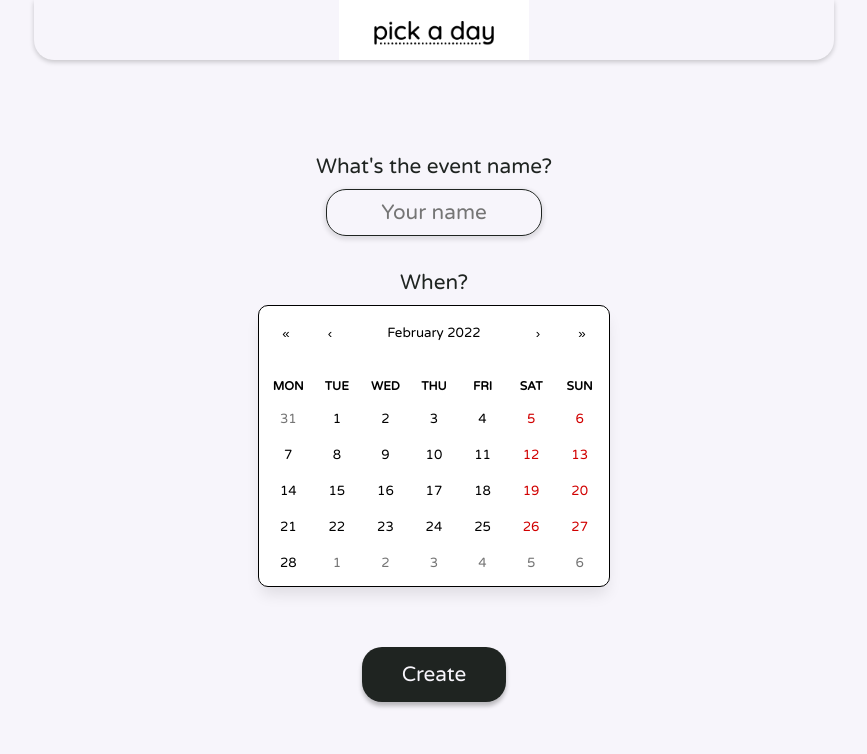
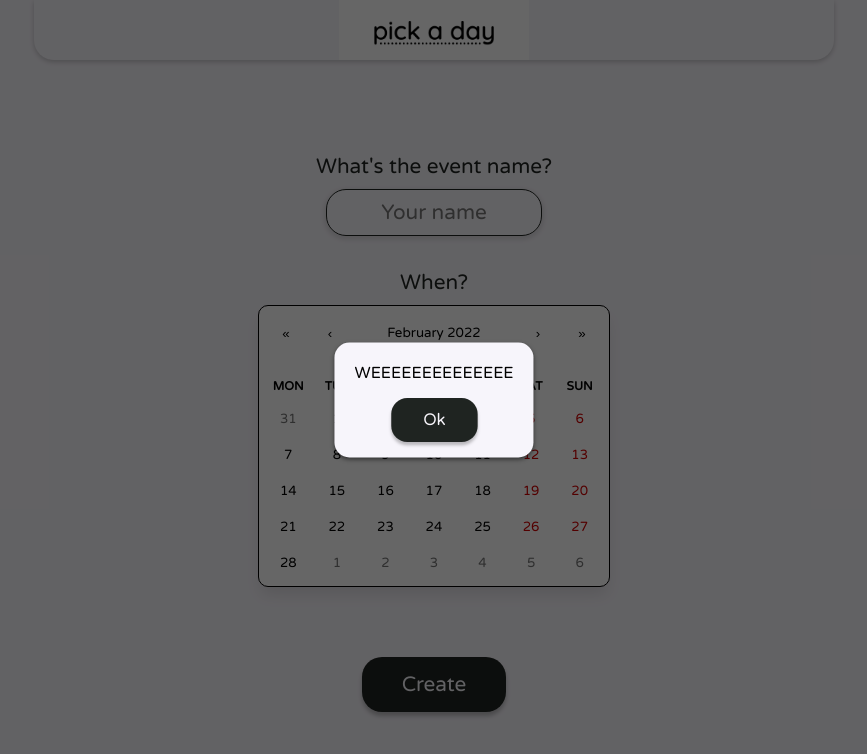
Before and after one commit to giacomoschiavo/pick-a-day, a React (Create React App) app: page /create in a window 1280 px wide. Shown: the top 754 px of the page, without its empty margins (206-1073 px from the left). Built offline with nearby package versions, Linux system fonts and the light colour scheme.

Commit message:
added Popup component

```diff
--- a/src/components/routes/Create.js
+++ b/src/components/routes/Create.js
@@ -9,10 +9,12 @@ import Section from "../container/Section";
 import "../ui/Calendar.css";
 import { dateToFormat } from "../../utils";
 import classes from "./Create.module.css";
+import Popup from "../ui/Popup";
 
 const Create = () => {
   const [eventName, setEventName] = useState("");
   const [eventDays, setEventDays] = useState([]);
+  const [showPopup, setShowPopup] = useState(true);
 
   const navigate = useNavigate();
 
@@ -52,6 +54,7 @@ const Create = () => {
   };
 
   return (
+    <>
       <div className={classes.container}>
         <Section label="What's the event name?">
           <TextInput value={eventName} setValue={setEventName} />
@@ -67,6 +70,10 @@ const Create = () => {
           Create
         </Button>
       </div>
+      {showPopup && (
+        <Popup closePopup={() => setShowPopup(false)}>WEEEEEEEEEEEEEE</Popup>
+      )}
+    </>
   );
 };
 
--- a/src/components/ui/Button.js
+++ b/src/components/ui/Button.js
@@ -17,8 +17,12 @@ const Div = styled.div`
   border-radius: 20px;
 
   &:active {
-    transition-duration: 0.8s;
+    transition: 0.8s;
     box-shadow: inset 0px 0px 10px rgba(0, 0, 0, 0.4);
+  }
+
+  &:hover {
+    box-shadow: none;
   }
 
   ${(props) =>
@@ -34,7 +38,11 @@ const Div = styled.div`
 
 const Button = (props) => {
   return (
-    <Div isPrimary={props.isPrimary} onClick={props.onClick}>
+    <Div
+      isPrimary={props.isPrimary}
+      onClick={props.onClick}
+      className={props.className}
+    >
       {props.children || props.value}
     </Div>
   );
--- /dev/null
+++ b/src/components/ui/Popup.js
@@ -0,0 +1,45 @@
+import React from "react";
+import styled from "styled-components";
+import { Colors } from "../../utils";
+import Button from "./Button";
+
+const Backdrop = styled.div`
+  z-index: 99;
+  position: absolute;
+  top: 0;
+  left: 0;
+  width: 100%;
+  height: 100%;
+  background-color: rgba(0, 0, 0, 0.6);
+`;
+
+const Modal = styled.div`
+  position: absolute;
+  transform: translate(-50%, -50%);
+  top: 50%;
+  left: 50%;
+  display: flex;
+  flex-direction: column;
+  align-items: center;
+  background-color: ${Colors.white};
+  padding: 10px;
+  border-radius: 15px;
+  box-shadow: 0 2px 4px rgba(0, 0, 0, 0.5);
+`;
+
+const ConfirmButton = styled(Button)`
+  transform: scale(0.8);
+`;
+
+const Popup = (props) => {
+  return (
+    <Backdrop onClick={props.closePopup}>
+      <Modal>
+        <div style={{ padding: "10px" }}>{props.children}</div>
+        <ConfirmButton value="Ok" onClick={props.closePopup} />
+      </Modal>
+    </Backdrop>
+  );
+};
+
+export default Popup;
```
Lines whose indentation alone changed are shown as unchanged.
